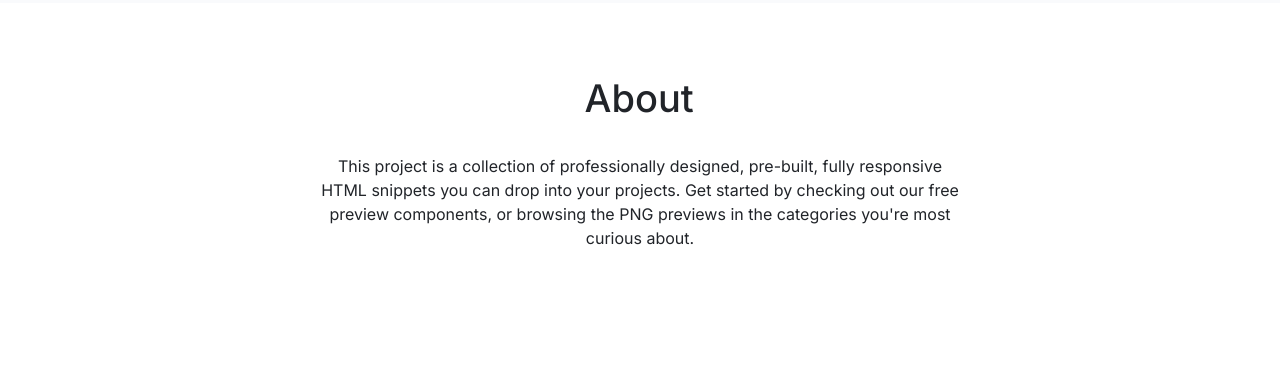
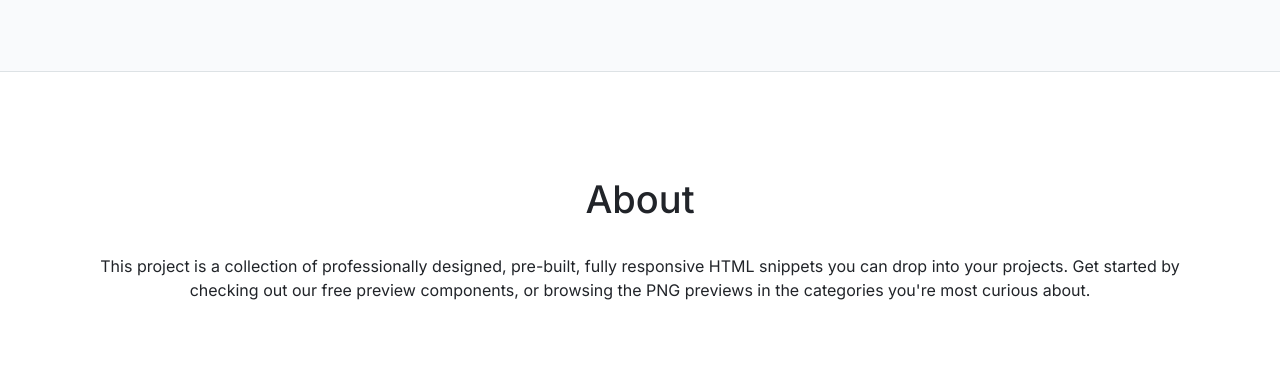
Before and after one commit to js-tasks-ru/htmlcss-20230124_darya94, a website: page index.html in a window 1280 px wide. Shown: the part 1270-1659 px from the top of the page. Drawn offline with Linux system fonts and the light colour scheme.

Commit message:
added new components, the main page layout fixed according bem

```diff
--- a/assets/css/main.css
+++ b/assets/css/main.css
@@ -1,6 +1,11 @@
 @import '../fonts/fonts.css';
 @import '/assets/css/normalize.css';
-@import '../../components/page.css';
+@import '../../components/page/page.css';
+@import '../../components/header/header.css';
+@import '../../components/footer/footer.css';
+@import '../../components/content/content.css';
+@import '../../components/container/container.css';
+
 :root {
     --white: #ffffff;
     --black: #212429;
@@ -20,6 +25,6 @@
     --secondary: var(--purple);
 }
 
-* {
+body {
     font-family: 'Roboto', sans-serif;
 }
--- /dev/null
+++ b/components/container/container.css
@@ -0,0 +1,4 @@
+.container {
+    max-width: 1110px;
+    margin: 0 auto;
+}
--- /dev/null
+++ b/components/content/content.css
@@ -0,0 +1,6 @@
+.content {
+    height: 1036px;
+    background: #F9FAFC;
+    border-top: 1px solid #DDE2E5;
+    border-bottom: 1px solid #DDE2E5;
+}
--- /dev/null
+++ b/components/footer/footer.css
@@ -0,0 +1,23 @@
+.footer {
+    padding: 71px 0px 136px 0px;
+    background-color: white;
+    text-align: center;
+}
+
+.footer__subtitle {
+        font-family: 'Inter', sans-serif;
+        font-style: normal;
+        font-weight: 500;
+        font-size: 38px;
+        line-height: 48px;
+        color: #212429;
+}
+
+.footer__descriptor {
+        font-family: 'Inter';
+        font-style: normal;
+        font-weight: 400;
+        font-size: 16px;
+        line-height: 24px;
+        color: #212429;
+}
--- /dev/null
+++ b/components/header/header.css
@@ -0,0 +1,12 @@
+.header {
+    padding: 96px 0px 77px 0px;
+    background-color: white;
+}
+.header__title {
+    font-family: 'Inter', sans-serif;
+    font-style: normal;
+    font-weight: 500;
+    font-size: 50px;
+    line-height: 64px;
+    color: black;
+}
--- a/components/page.css
+++ /dev/null
@@ -1,49 +0,0 @@
-h1 {
-    font-family: 'Inter', sans-serif;
-    font-style: normal;
-    font-weight: 500;
-    font-size: 50px;
-    line-height: 64px;
-    color: black;
-}
-
-h2 {
-    font-family: 'Inter', sans-serif;
-    font-style: normal;
-    font-weight: 500;
-    font-size: 38px;
-    line-height: 48px;
-    color: #212429;
-}
-
-.header__title {
-    margin: 96px 610px 77px 160px;
-    width: 670px;
-    height: 64px;
-}
-
-main {
-    height: 1036px;
-    background: #F9FAFC;
-}
-
-.footer__subtitle {
-   margin: 0 auto;
-   width: 111px;
-   padding-top: 71px;
-   padding-bottom: 16px;
-}
-
-.footer__descriptor {
-    margin: 0 auto;
-    padding-top: 16px;
-    padding-bottom: 136px;
-    width: 640px;
-    font-family: 'Inter';
-    font-style: normal;
-    font-weight: 400;
-    font-size: 16px;
-    line-height: 24px;
-    text-align: center;
-    color: #212429;
-}
--- a/index.html
+++ b/index.html
@@ -5,14 +5,20 @@
         <link rel="stylesheet" href="./assets/css/main.css">
     </head>
     <body>
-        <div class="page"> <!-- Создаем этот контейнер, чтобы, если нужно, мы могли бы удобно копировать верстку этой страницы -->
+        <div class="page">
             <header class="header">
-                <h1 class="header__title">Reusable component library</h1>
+                <div class="container">
+                    <h1 class="header__title">Reusable component library</h1>
+                </div>
             </header>
-            <main class="content"></main>
+            <main class="content">
+                <div class="container"></div>
+            </main>
             <footer class="footer">
-                <h2 class="footer__subtitle">About</h2>
-                <p class="footer__descriptor">This project is a collection of professionally designed, pre-built, fully responsive HTML snippets you can drop into your projects. Get started by checking out our free preview components, or browsing the PNG previews in the categories you're most curious about.</p>
+                <div class="container">
+                    <h2 class="footer__subtitle">About</h2>
+                    <p class="footer__descriptor">This project is a collection of professionally designed, pre-built, fully responsive HTML snippets you can drop into your projects. Get started by checking out our free preview components, or browsing the PNG previews in the categories you're most curious about.</p>
+                </div>
             </footer>
         </div>
     </body>
```
Also changed, not shown: components/page/page.css (added).
